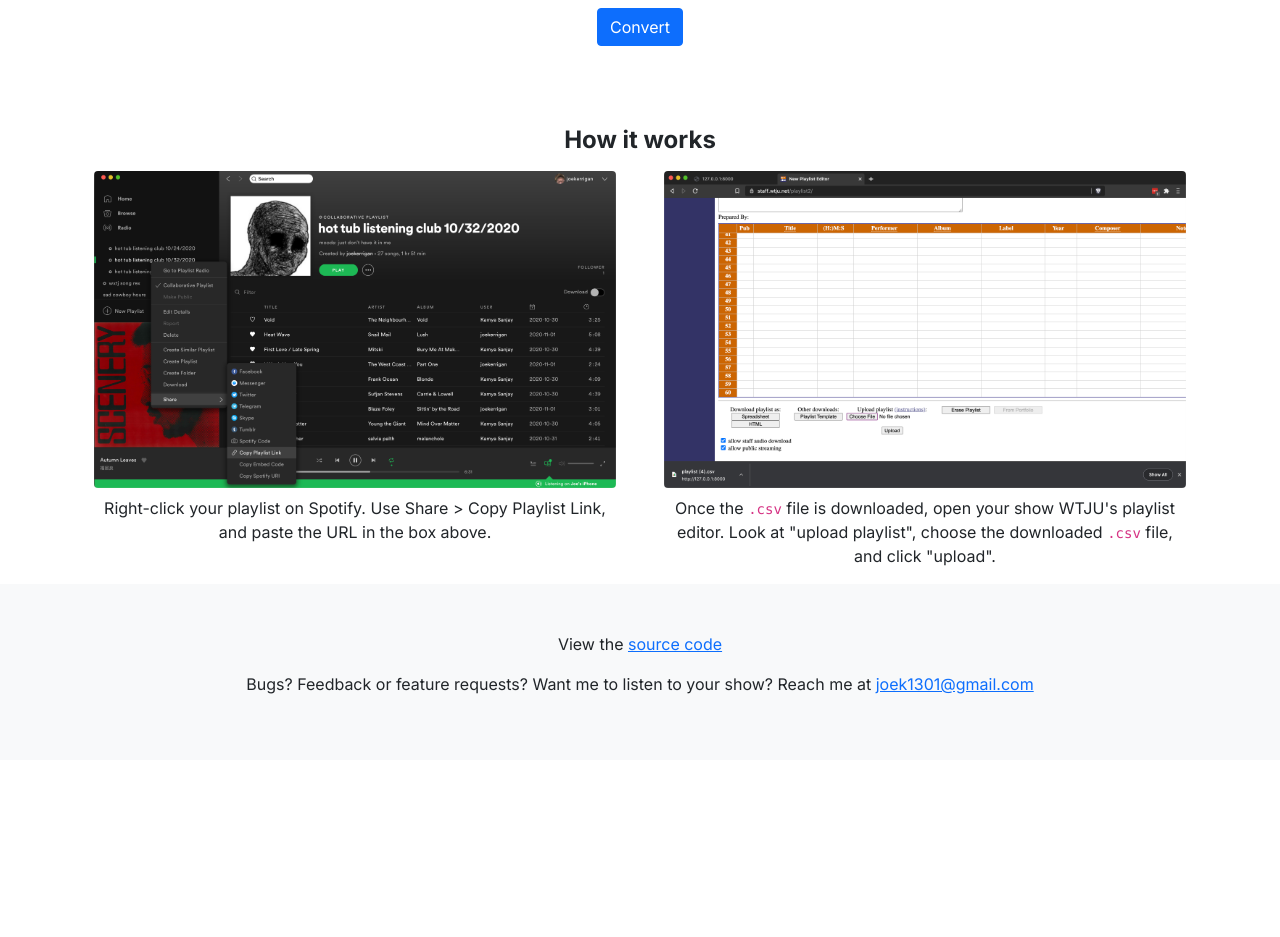
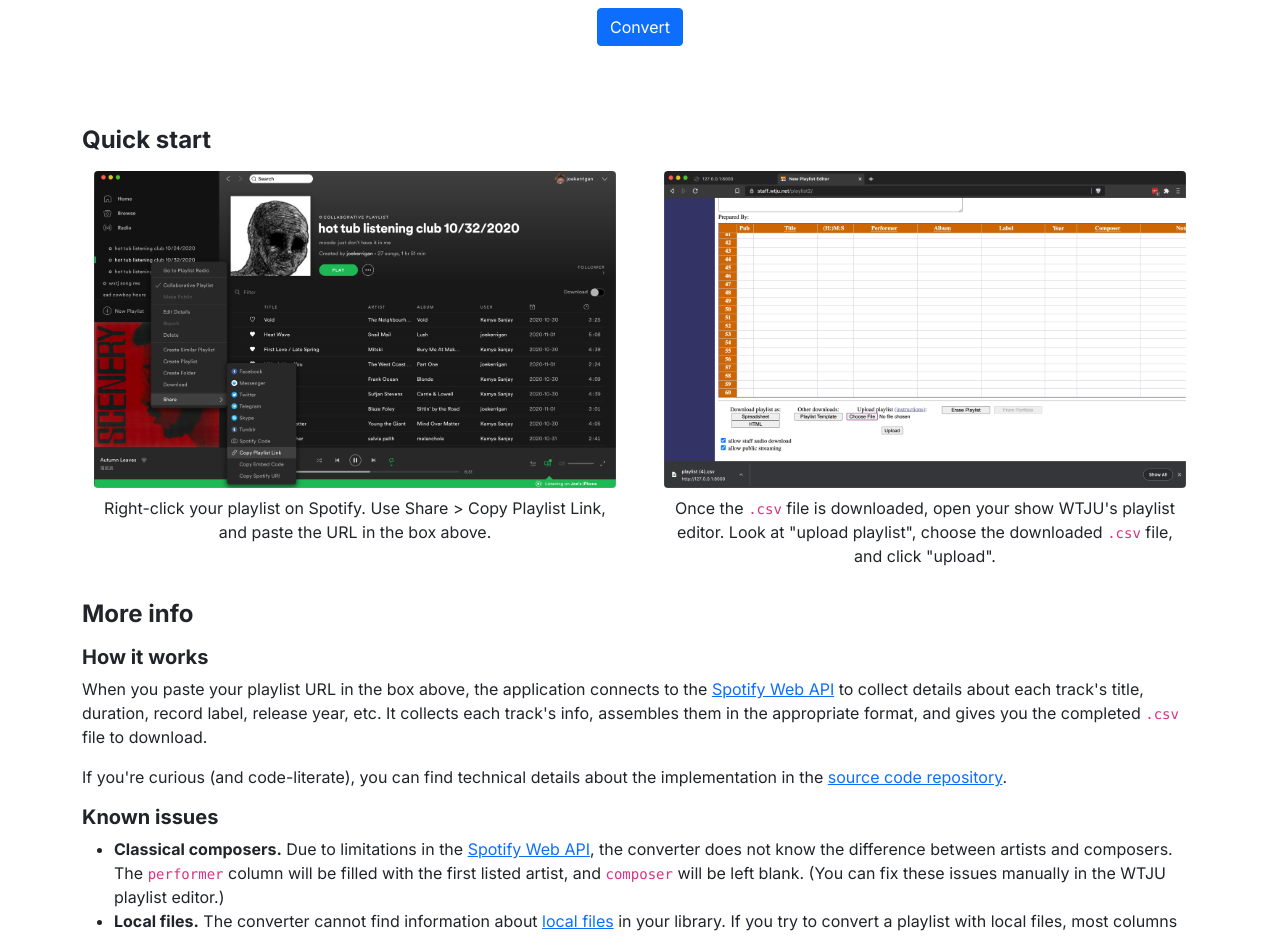
Before and after one commit to joek13/wxtj-converter, a React (Create React App) app in the folder frontend/: page / in a window 1280 px wide. Shown: the part 260-1197 px from the top of the page. Before the commit the page ends 1020 px from the top, so only its background shows below. Built offline with nearby package versions, Linux system fonts and the light colour scheme.

Commit message:
Add about section; tweak 'quickstart' section

```diff
--- a/frontend/src/Main.tsx
+++ b/frontend/src/Main.tsx
@@ -2,6 +2,7 @@
 import { Alert, Container, Spinner } from "react-bootstrap";
 import Footer from "./components/footer";
 import Header from "./components/header"
+import About from "./components/about";
 import Howto from "./components/howto";
 import { Options, ConvertParams } from "./components/options";
 import slugify from "slugify";
@@ -109,6 +110,7 @@
             {/* render warnings if present */}
             {warnings !== [] && <Warnings warnings={warnings} />}
             <Howto />
+            <About />
             <Footer />
         </main>
     </>);
--- /dev/null
+++ b/frontend/src/components/about.tsx
@@ -0,0 +1,18 @@
+import { Accordion, Container } from "react-bootstrap";
+
+/**
+ * "About" accordion
+ */
+export default function About() {
+    return (<Container className="mt-3 container-md">
+        <h2 className="h4 mb-3">More info</h2>
+        <h3 className="h5">How it works</h3>
+        <p>When you paste your playlist URL in the box above, the application connects to the <a href="https://developer.spotify.com/documentation/web-api/">Spotify Web API</a> to collect details about each track's title, duration, record label, release year, etc. It collects each track's info, assembles them in the appropriate format, and gives you the completed <code>.csv</code> file to download.</p>
+        <p>If you're curious (and code-literate), you can find technical details about the implementation in the <a href="https://github.com/joek13/wxtj-converter">source code repository</a>.</p>
+        <h3 className="h5">Known issues</h3>
+        <ul>
+            <li><strong>Classical composers.</strong> Due to limitations in the <a href="https://developer.spotify.com/documentation/web-api/">Spotify Web API</a>, the converter does not know the difference between artists and composers. The <code>performer</code> column will be filled with the first listed artist, and <code>composer</code> will be left blank. (You can fix these issues manually in the WTJU playlist editor.)</li>
+            <li><strong>Local files.</strong> The converter cannot find information about <a href="https://support.spotify.com/us/article/local-files/">local files</a> in your library. If you try to convert a playlist with local files, most columns will be blank.</li>
+        </ul>
+    </Container>);
+}
--- a/frontend/src/components/howto.tsx
+++ b/frontend/src/components/howto.tsx
@@ -6,14 +6,14 @@
  * Howto component with brief visual explanation of how to use the app.
  */
 export default function Howto() {
-    return (<Container className="text-center mt-5">
-        <h2 className="h4 mb-3">How it works</h2>
+    return (<Container className="mt-5">
+        <h2 className="h4 mb-3">Quick start</h2>
         <Row>
-            <Col className="px-4" md>
+            <Col className="px-4 text-center" md>
                 <Image src={help1} className="mb-2" width="600" height="365" alt="Image of a Spotify playlist. The user is clicking the Share submenu and selecting the option Copy Playlist Link." fluid rounded />
                 <p>Right-click your playlist on Spotify. Use Share &gt; Copy Playlist Link, and paste the URL in the box above.</p>
             </Col>
-            <Col className="px-4" md>
+            <Col className="px-4 text-center" md>
                 <Image src={help2} className="mb-2" width="600" height="365" alt="Image of the WTJU station interface." fluid rounded />
                 <p>Once the <code>.csv</code> file is downloaded, open your show WTJU's playlist editor. Look at "upload playlist", choose the downloaded <code>.csv</code> file, and click "upload".</p>
             </Col>
```
